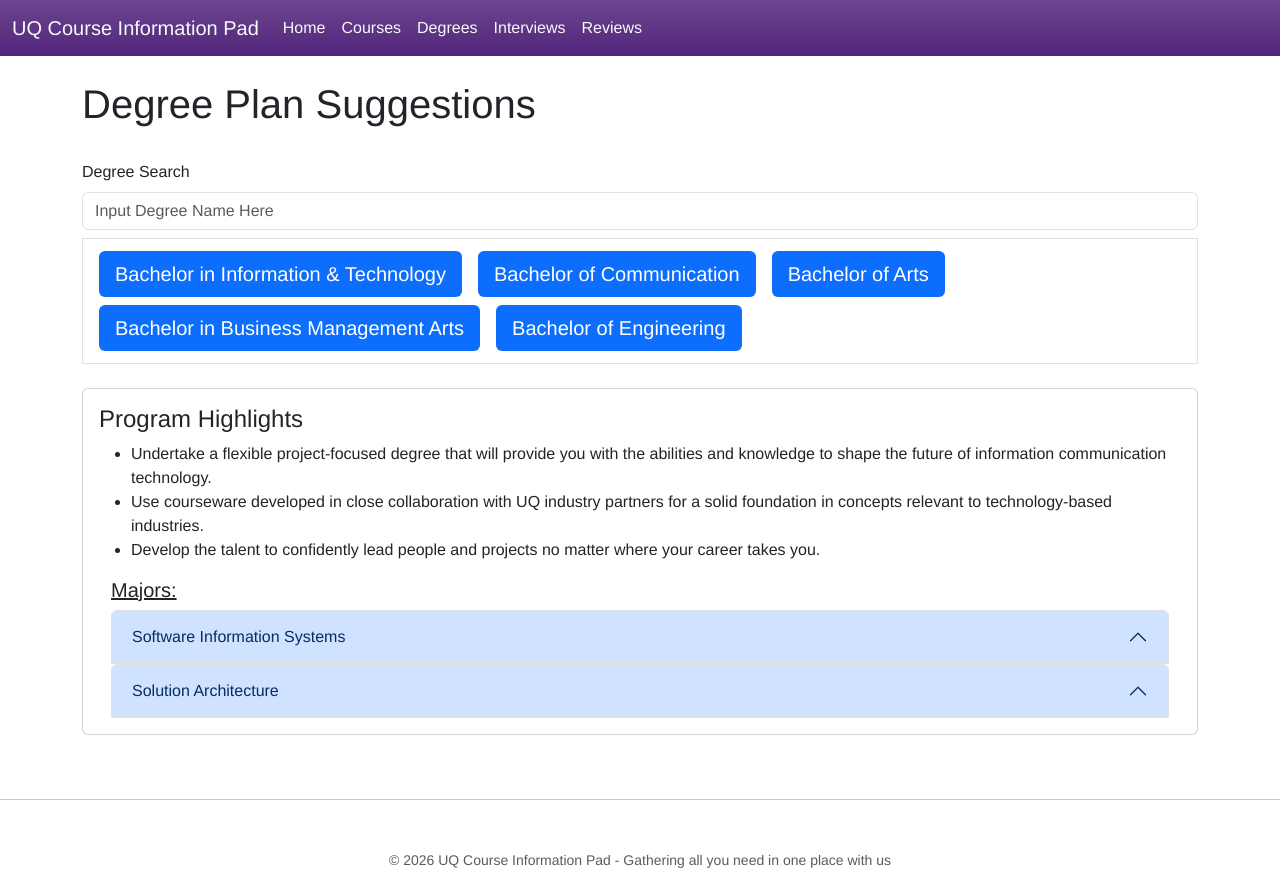
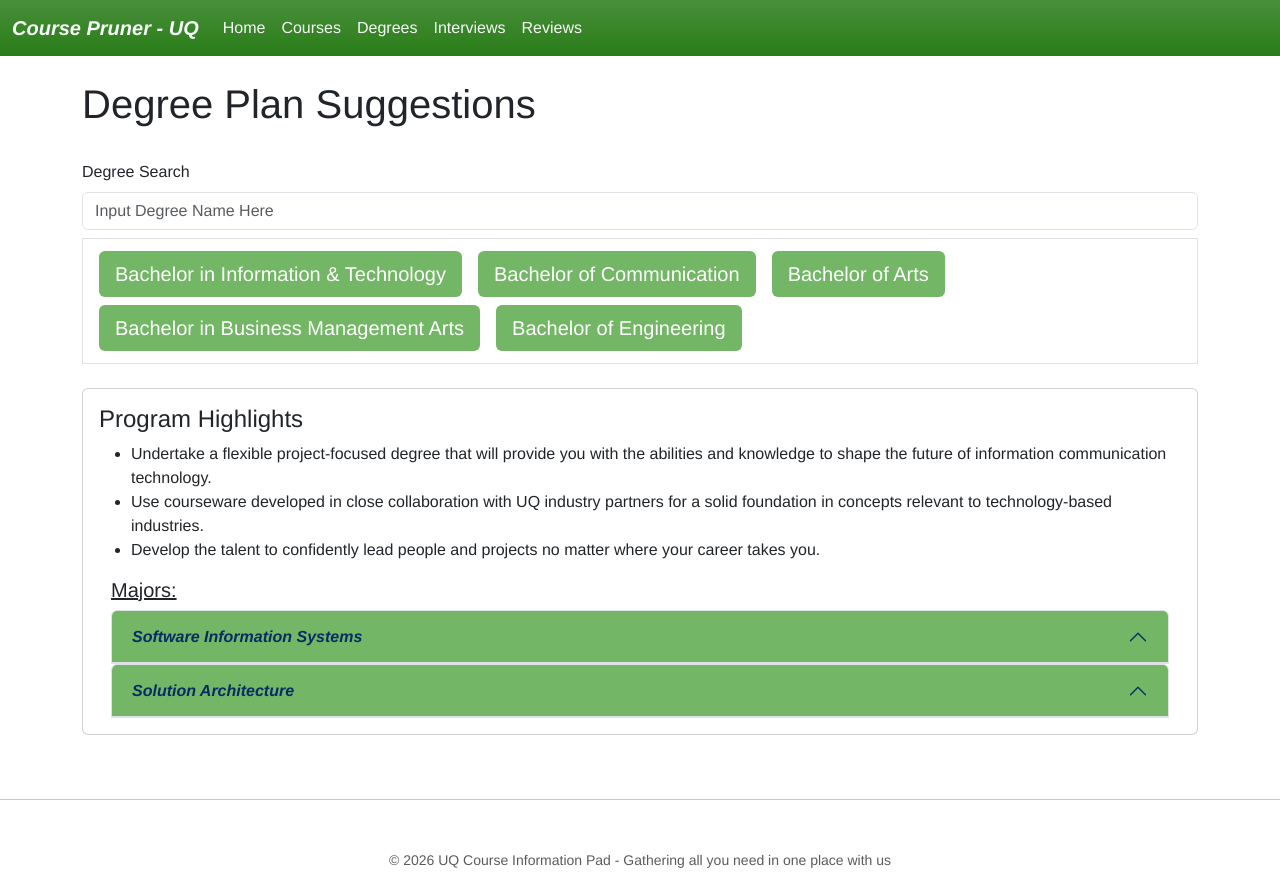
Before and after one commit to COMP1100-2026-s1/14_Mary, a React (Vite) app in the folder ITERATION_3/csse3210-prototype/: page /degrees in a window 1280 px wide. Both pictures are taken after a click on the link "Bachelor in Information & Technology". Built offline with nearby package versions, Linux system fonts and the light colour scheme.

Commit message:
Updated styling for most pages to match our theme, changed software name to "Course Pruner"

```diff
--- a/ITERATION_3/csse3210-prototype/src/components/layout/HeaderComponent.jsx
+++ b/ITERATION_3/csse3210-prototype/src/components/layout/HeaderComponent.jsx
@@ -2,9 +2,9 @@ import { Link } from "react-router-dom";
 
 function Header() {
     return (
-        <nav className="navbar navbar-expand-lg sticky-top bg-gradient" style={{backgroundColor: "#52257b"}}>
+        <nav className="navbar navbar-expand-lg sticky-top bg-gradient" style={{backgroundColor: "#297C18"}}>
           <div className="container-fluid">
-            <Link className="navbar-brand text-light" to="/home">UQ Course Information Pad</Link>
+            <Link className="navbar-brand text-light" to="/home"><span style={{fontStyle: "italic", fontWeight: "bold"}}>Course Pruner - UQ</span></Link>
 
             {/* Hamburger */}
             <button className="navbar-toggler" type="button" data-bs-toggle="collapse" data-bs-target="#navbarNav">
--- /dev/null
+++ b/ITERATION_3/csse3210-prototype/src/globals.css
@@ -0,0 +1,13 @@
+.no-outline:focus {
+  box-shadow: none;
+  border: none;
+  color: white;
+  font-style: italic;
+  font-weight: bold;
+}
+
+.no-outline{
+  color: white;
+  font-style: italic;
+  font-weight: bold;
+}
--- a/ITERATION_3/csse3210-prototype/src/main.jsx
+++ b/ITERATION_3/csse3210-prototype/src/main.jsx
@@ -3,7 +3,8 @@ import { createRoot } from 'react-dom/client'
 
 import 'bootstrap/dist/css/bootstrap.min.css'
 import 'bootstrap/dist/js/bootstrap.bundle.min.js'
-import "bootstrap-icons/font/bootstrap-icons.css";
+import "bootstrap-icons/font/bootstrap-icons.css"
+import "./globals.css";
 
 import App from './App.jsx'
 
--- /dev/null
+++ b/ITERATION_3/csse3210-prototype/src/pages/degrees/DegreeSearch.css
@@ -0,0 +1,3 @@
+.light-background {
+  background-color: #73B665
+}
--- a/ITERATION_3/csse3210-prototype/src/pages/degrees/DegreeSearch.jsx
+++ b/ITERATION_3/csse3210-prototype/src/pages/degrees/DegreeSearch.jsx
@@ -141,10 +141,10 @@ function DegreeSearch() {
                         <div className="col-12">
 
                             {/* Degree Pill Selection */}
-                            <ul id="degree-pills-list" className="nav nav-pills border mt-2 p-2">
+                            <ul id="degree-pills-list" className="nav nav-pills border mt-2 p-2" >
                                 {degreeOptions.map((degree, index) => (
-                                    <li key={index} className="nav-item mx-2 my-1">
-                                        <a onClick={() => {setSelectedDegree(degree)}} className="nav-link active fs-5" href="#">{degree.degreeName}</a>
+                                    <li key={index} className="nav-item mx-2 my-1" style={{visibility: "hidden"}}>
+                                        <a onClick={() => {setSelectedDegree(degree)}} className="nav-link active fs-5" href="#" style={{backgroundColor: "#73B665", visibility: "visible"}}>{degree.degreeName}</a>
                                     </li>
                                 ))}
                             </ul>
@@ -179,7 +179,7 @@ function DegreeSearch() {
                                             <div key={index}>
                                                 <div className="accordion-item">
                                                     <h2 className="accordion-header" id="headingOne">
-                                                        <button className="accordion-button" type="button" data-bs-toggle="collapse" data-bs-target={`#collapse${index}`} aria-expanded="true" aria-controls="collapseOne">
+                                                        <button className="accordion-button no-outline" type="button" data-bs-toggle="collapse" data-bs-target={`#collapse${index}`} aria-expanded="true" aria-controls="collapseOne" style={{backgroundColor: "#73B665"}}>
                                                             {major.majorName}
                                                         </button>
                                                     </h2>
```
Also changed, not shown: ITERATION_3/csse3210-prototype/colour-codes.txt (added).
